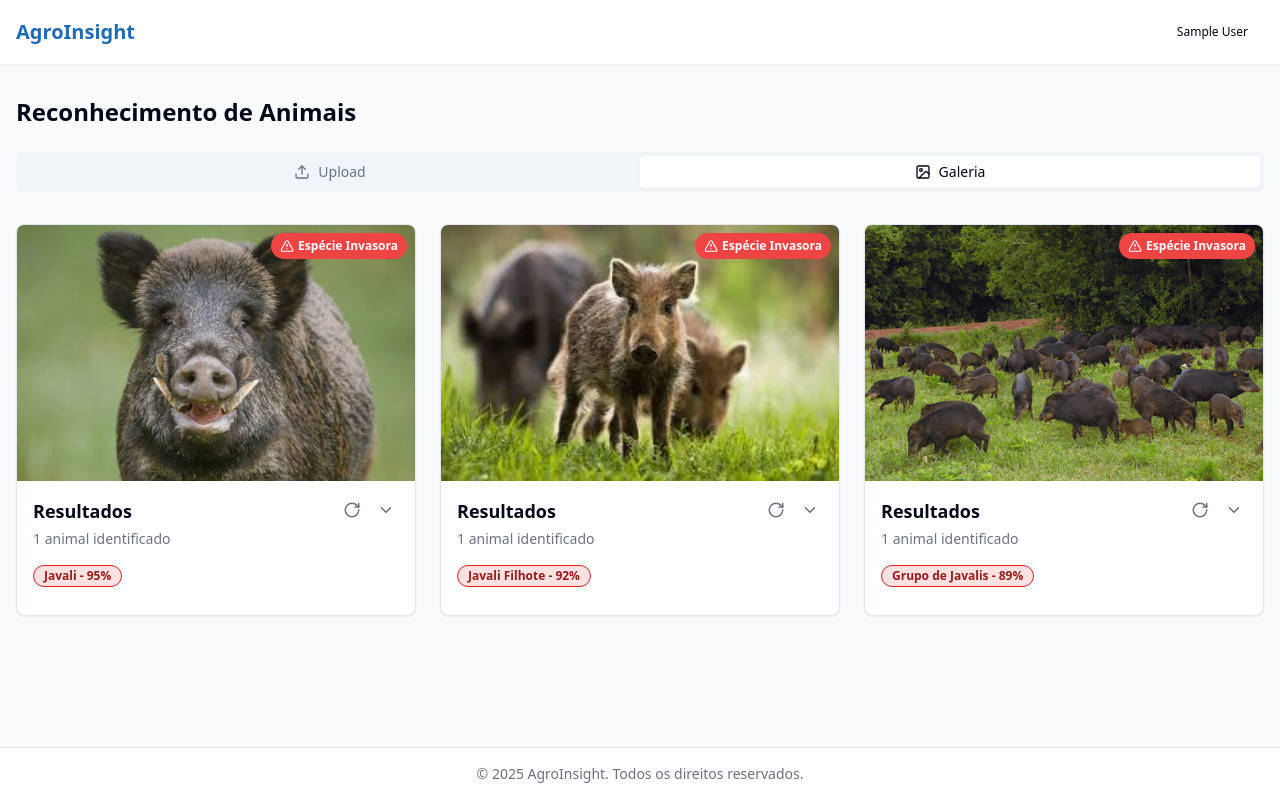
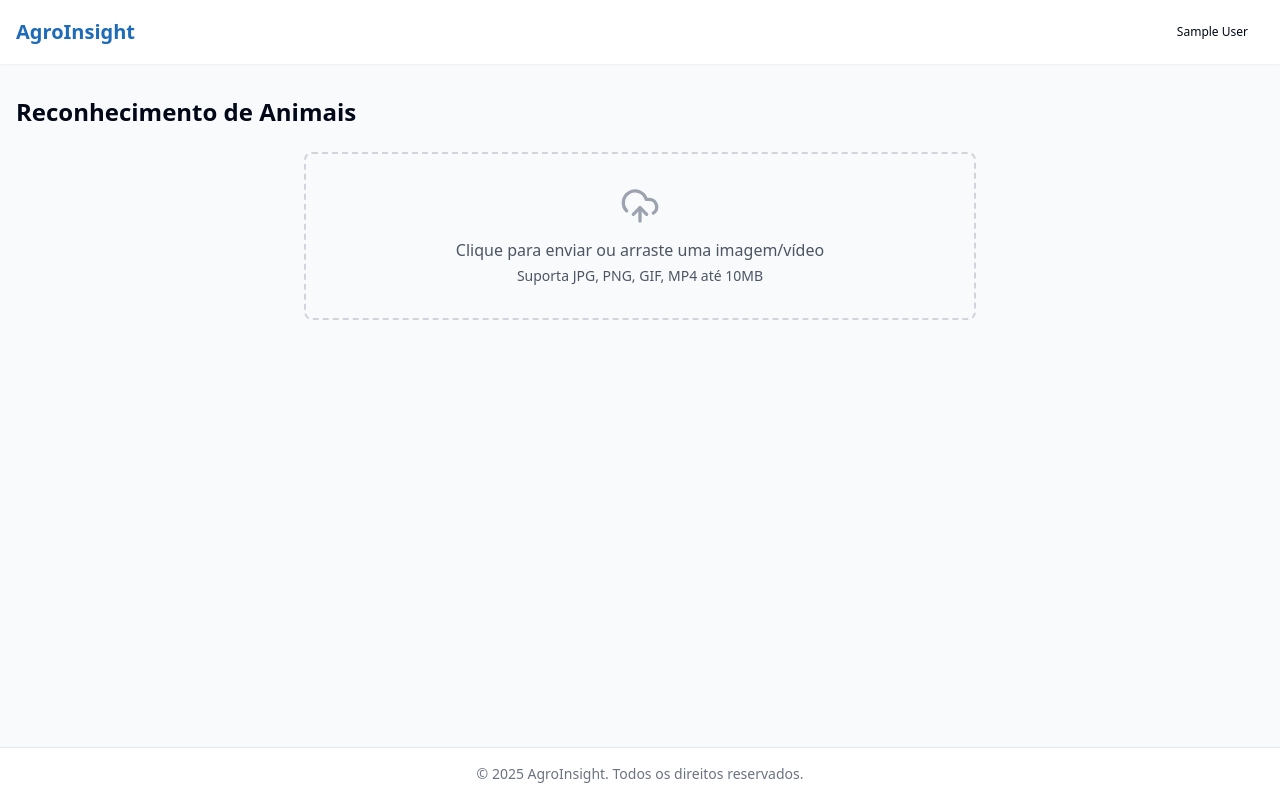
Before and after one commit to Viictordaniiel/animal-vision-gallery, a React (Vite) app: page /gallery in a window 1280 px wide. Built offline with nearby package versions, Linux system fonts and the light colour scheme; sample sign-in values are in the browser's storage.

Commit message:
Refactor: Simplify gallery view after upload
The gallery view is simplified to show only the uploaded media after upload.

```diff
--- a/src/components/gallery/Gallery.tsx
+++ b/src/components/gallery/Gallery.tsx
@@ -1,7 +1,6 @@
 
 import { useState, useEffect } from 'react';
 import { Button } from '@/components/ui/button';
-import { Tabs, TabsContent, TabsList, TabsTrigger } from '@/components/ui/tabs';
 import { Upload, Image as ImageIcon } from 'lucide-react';
 import ImageUploader from './ImageUploader';
 import GalleryItem from './GalleryItem';
@@ -56,10 +55,10 @@ const sampleImages: GalleryItemType[] = [
 ];
 
 export default function Gallery() {
-  const [activeTab, setActiveTab] = useState('gallery');
   const [currentImage, setCurrentImage] = useState<{url: string, file?: File, type: 'image' | 'video'} | null>(null);
   const [isAnalyzing, setIsAnalyzing] = useState(false);
   const [galleryItems, setGalleryItems] = useState<GalleryItemType[]>([]);
+  const [showUploader, setShowUploader] = useState(true);
 
   // Load and persist gallery images
   useEffect(() => {
@@ -106,8 +105,8 @@ export default function Gallery() {
       });
     }
 
-    // Automatically switch to gallery tab
-    setActiveTab('gallery');
+    // Hide uploader after successful upload
+    setShowUploader(false);
 
     // Automatically analyze the uploaded media
     analyzeMedia(imageUrl, file, mediaType);
@@ -229,34 +228,34 @@ export default function Gallery() {
     }
   };
 
+  // Function to show uploader again
+  const handleNewUpload = () => {
+    setShowUploader(true);
+  };
+
   return (
     <div className="container mx-auto px-4 py-8">
       <h1 className="text-2xl font-bold mb-6">Reconhecimento de Animais</h1>
 
-      <Tabs
-        defaultValue="gallery"
-        value={activeTab}
-        onValueChange={(value) => setActiveTab(value)}
-        className="w-full"
-      >
-        <TabsList className="grid grid-cols-2 mb-8">
-          <TabsTrigger value="upload" className="flex items-center gap-2">
-            <Upload size={16} />
-            <span>Upload</span>
-          </TabsTrigger>
-          <TabsTrigger value="gallery" className="flex items-center gap-2">
-            <ImageIcon size={16} />
-            <span>Galeria</span>
-          </TabsTrigger>
-        </TabsList>
-
-        <TabsContent value="upload" className="space-y-6">
-          <div className="w-full max-w-2xl mx-auto">
+      {showUploader ? (
+        <div className="w-full max-w-2xl mx-auto mb-8">
           <ImageUploader onImageUpload={handleImageUpload} />
         </div>
-        </TabsContent>
+      ) : (
+        <div className="mb-6 flex justify-between items-center">
+          <h2 className="text-xl">Resultados da Análise</h2>
+          <Button
+            onClick={handleNewUpload}
+            variant="outline"
+            className="flex items-center gap-2"
+          >
+            <Upload size={16} />
+            <span>Nova Análise</span>
+          </Button>
+        </div>
+      )}
 
-        <TabsContent value="gallery">
+      {!showUploader && galleryItems.length > 0 && (
         <div className="grid grid-cols-1 md:grid-cols-2 lg:grid-cols-3 gap-6">
           {galleryItems.map((item, index) => (
             <GalleryItem
@@ -269,15 +268,20 @@ export default function Gallery() {
               isVideo={item.type === 'video'}
             />
           ))}
+        </div>
+      )}
 
-            {galleryItems.length === 0 && (
-              <div className="col-span-full text-center py-12">
+      {!showUploader && galleryItems.length === 0 && (
+        <div className="text-center py-12">
           <p className="text-gray-500">Sua galeria está vazia. Faça upload de imagens para começar.</p>
+          <Button
+            onClick={handleNewUpload}
+            className="mt-4"
+          >
+            Adicionar Mídia
+          </Button>
         </div>
       )}
     </div>
-        </TabsContent>
-      </Tabs>
-    </div>
   );
 }
```
Lines whose indentation alone changed are shown as unchanged.
